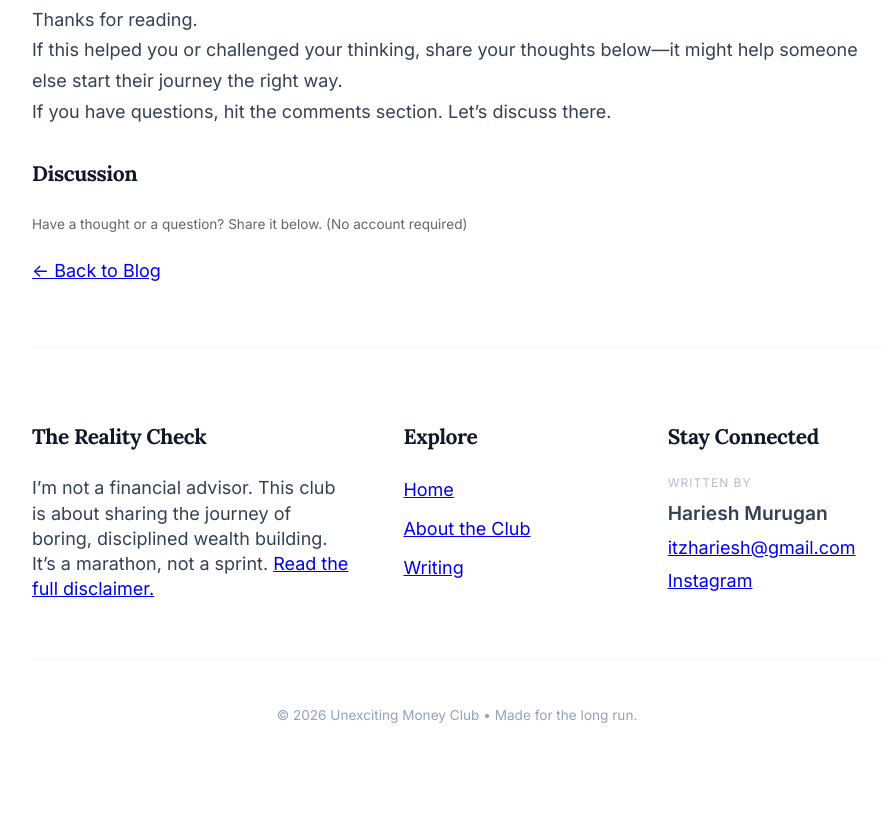
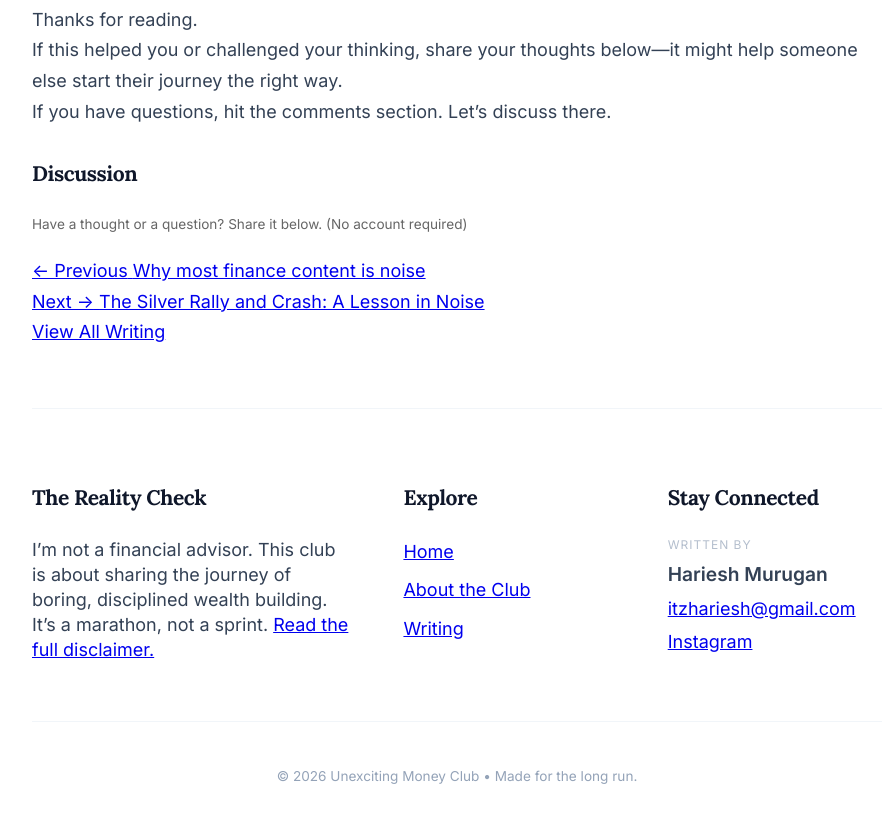
Before and after one commit to HarieshMK/HarieshMK.github.io, a Jekyll site: the page built from _posts/2026-02-01-where-should-i-invest.md, in a window 1280 px wide and 900 px high, scrolled down 3942 px. Shown: the top 823 px of the window, without its empty margins (183-1071 px from the left). Built offline with Jekyll 4.4.1, drawn with Linux system fonts in a browser that asks for light colours; comment, search, counter and statistics services are not loaded.

Commit message:
Update post.html

```diff
--- a/_layouts/post.html
+++ b/_layouts/post.html
@@ -42,5 +42,27 @@ layout: default
 </section>
 
 <div class="post-footer">
-  <a href="{{ '/blog' | relative_url }}" class="back-link">← Back to Blog</a>
+  <div class="post-nav">
+    <div class="nav-prev">
+      {% if page.previous %}
+        <a href="{{ page.previous.url | relative_url }}" class="nav-link">
+          <span class="nav-label">← Previous</span>
+          <span class="nav-title">{{ page.previous.title }}</span>
+        </a>
+      {% endif %}
+    </div>
+
+    <div class="nav-next">
+      {% if page.next %}
+        <a href="{{ page.next.url | relative_url }}" class="nav-link">
+          <span class="nav-label">Next →</span>
+          <span class="nav-title">{{ page.next.title }}</span>
+        </a>
+      {% endif %}
+    </div>
+  </div>
+
+  <div class="back-to-blog-container">
+    <a href="{{ '/blog' | relative_url }}" class="back-link">View All Writing</a>
+  </div>
 </div>
```
